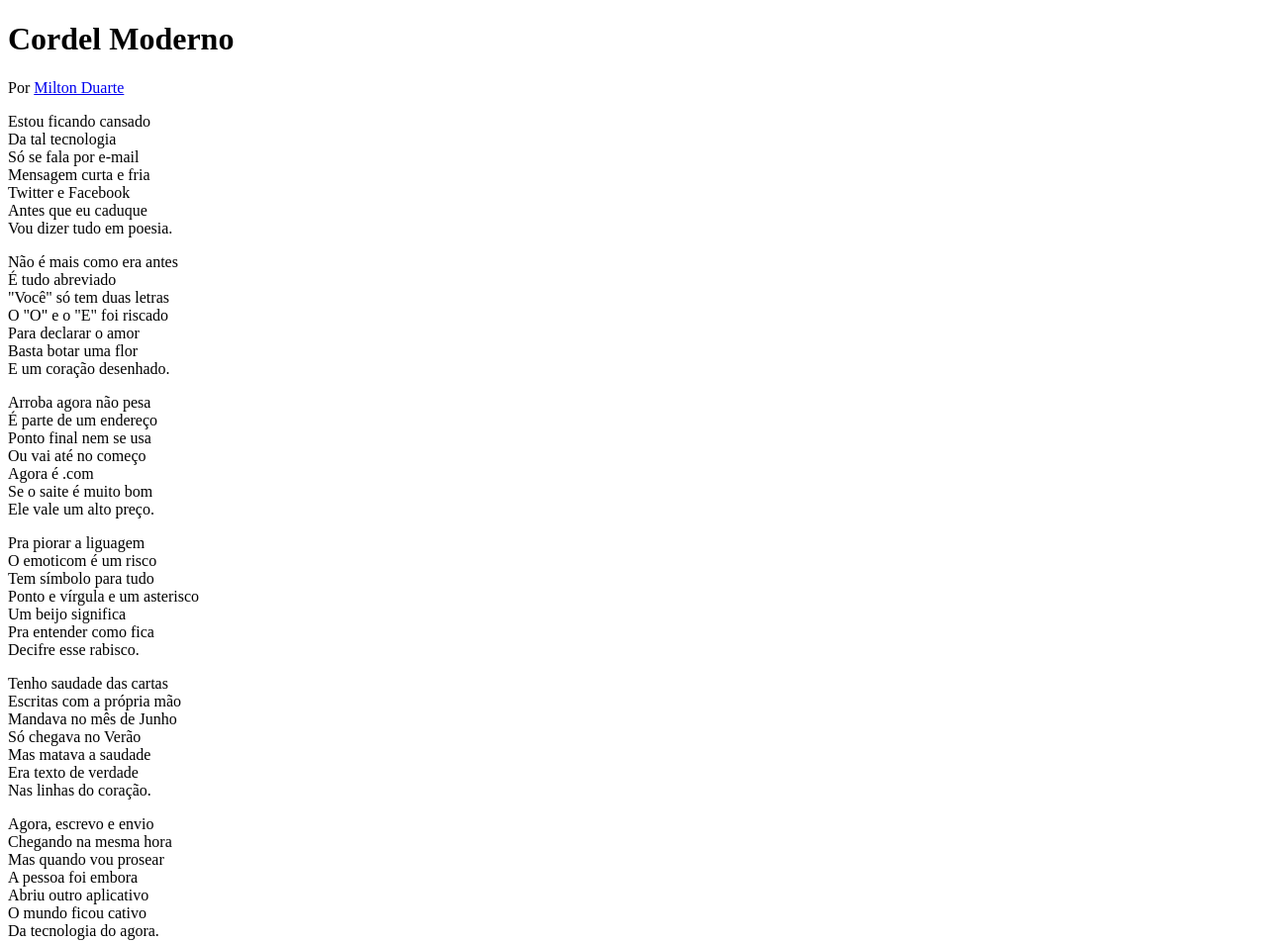
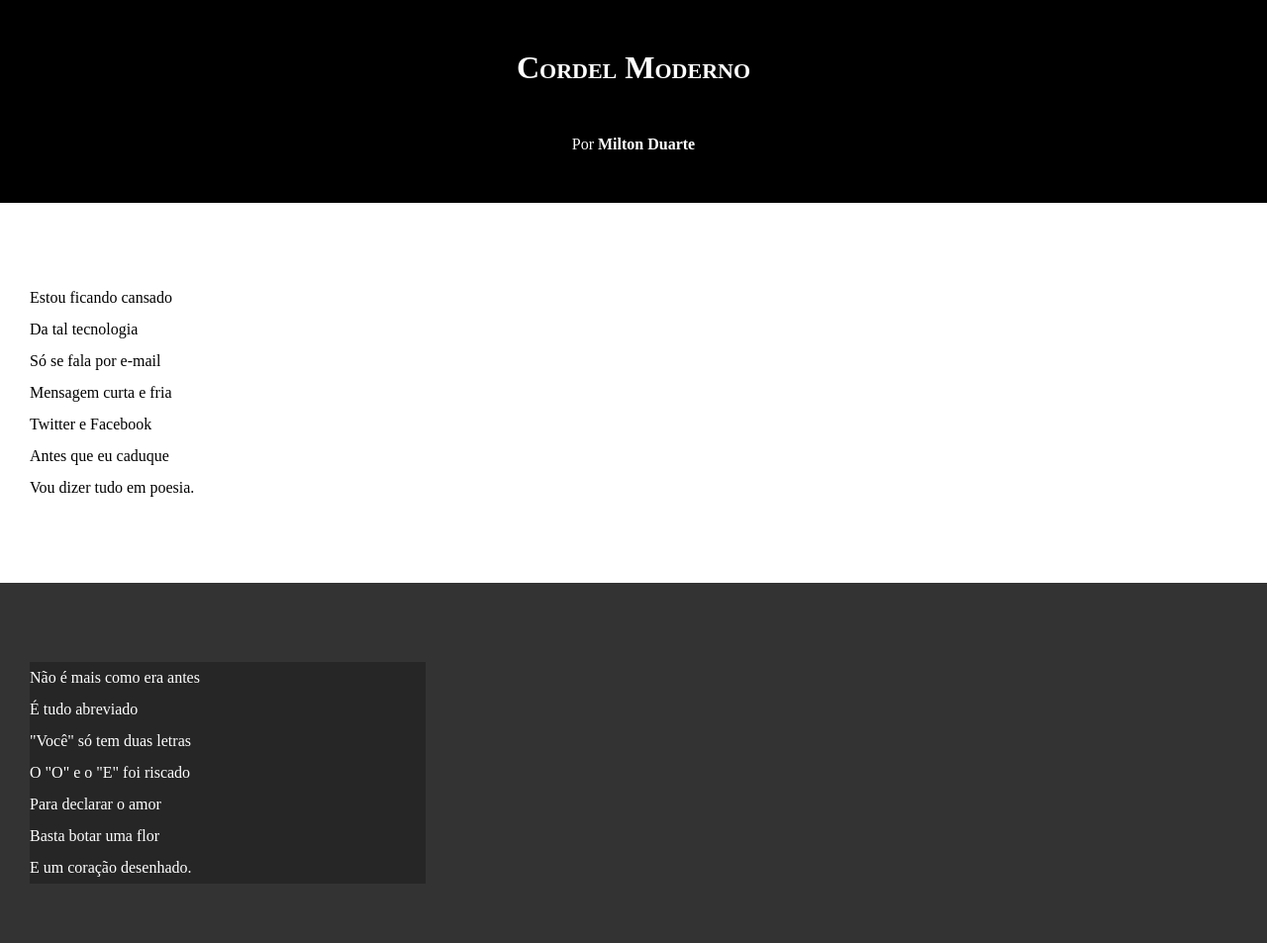
Before and after one commit to carlosthex/html-css, a plain HTML site: page exercicios/projetocordel/index.html in a window 1280 px wide. Shown: the top 953 px of the page at 99% size. Drawn offline with Linux system fonts and the light colour scheme.

Commit message:
atualização css

```diff
--- a/exercicios/projetocordel/index.html
+++ b/exercicios/projetocordel/index.html
@@ -3,7 +3,7 @@
 <head>
     <meta charset="UTF-8">
     <meta name="viewport" content="width=device-width, initial-scale=1.0">
-    <link rel="stylesheet" href="styles/style">
+    <link rel="stylesheet" href="styles/style.css">
     <title>Cordel Moderno</title>
 </head>
 <body>
@@ -14,7 +14,7 @@
         </p>
     </header>
 
-    <section>
+    <section class="normal">
         <p>
             Estou ficando cansado <br>
             Da tal tecnologia <br>
@@ -26,7 +26,7 @@
         </p>
     </section>
 
-    <section>
+    <section class="imagem">
         <p>
             Não é mais como era antes <br>
             É tudo abreviado <br>
@@ -38,7 +38,7 @@
         </p>
     </section>
 
-    <section>
+    <section class="normal">
         <p>
             Arroba agora não pesa <br>
             É parte de um endereço <br>
@@ -60,7 +60,7 @@
         </p>
     </section>
 
-    <section>
+    <section class="imagem">
         <p>
             Tenho saudade das cartas <br>
             Escritas com a própria mão <br>
@@ -72,7 +72,7 @@
         </p>
     </section>
 
-    <section>
+    <section class="normal">
         <p>
             Agora, escrevo e envio <br>
             Chegando na mesma hora <br>
--- a/exercicios/projetocordel/styles/style.css
+++ b/exercicios/projetocordel/styles/style.css
@@ -0,0 +1,64 @@
+* {
+    margin: 0px;
+    padding: 0px;
+}
+
+html, body {
+    background-color: darkgrey;
+    min-height: 100vh;
+}
+
+header {
+    background-color: black;
+    color: white;
+    text-align: center;
+}
+
+header h1 {
+    padding: 50px;
+    font-variant: small-caps;
+}
+
+header p {
+    padding-bottom: 50px;
+}
+
+a {
+    color: white;
+    text-decoration: none;
+    font-weight: bolder;
+}
+
+a:hover {
+    text-decoration: underline;
+
+}
+
+section {
+    padding-top: 10vh;
+    padding-bottom: 10vh;
+    line-height: 2em;
+    padding-left: 30px;
+}
+
+.normal {
+    background-color: white;
+    color: black;
+}
+
+.imagem {
+    background-color: rgb(51, 51, 51);
+    color: white;
+}
+
+.imagem p {
+    background-color: rgb(0, 0, 0, 0.250);
+    width: 400px;
+}
+
+footer {
+    background-color: black;
+    color: white;
+    text-align: center;
+    padding: 10px;
+}
```
